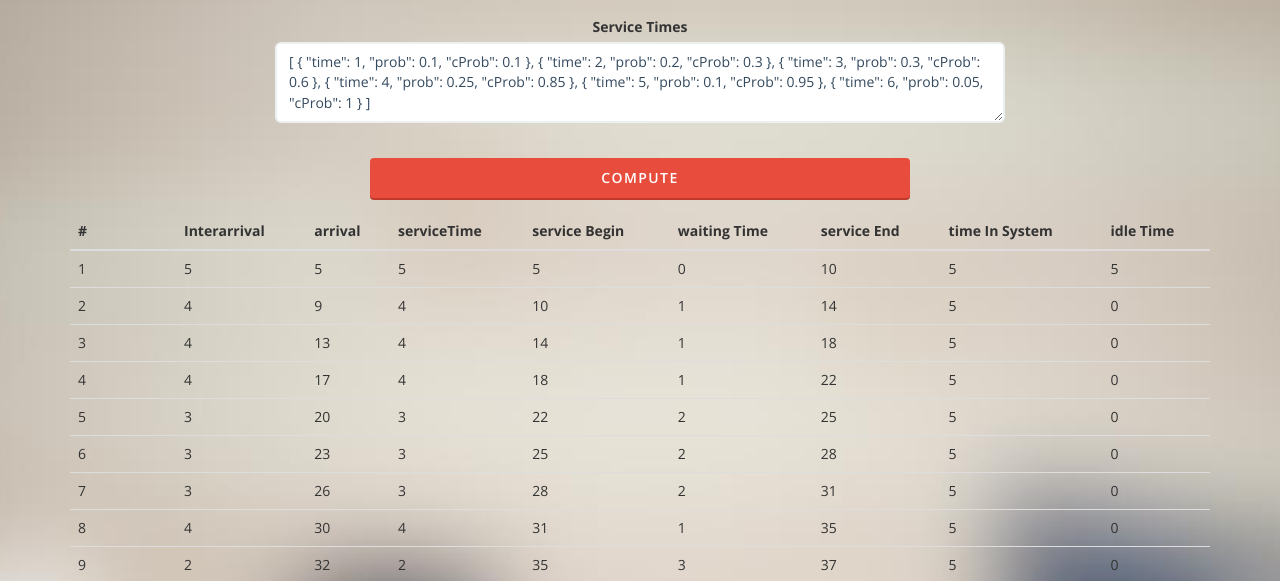
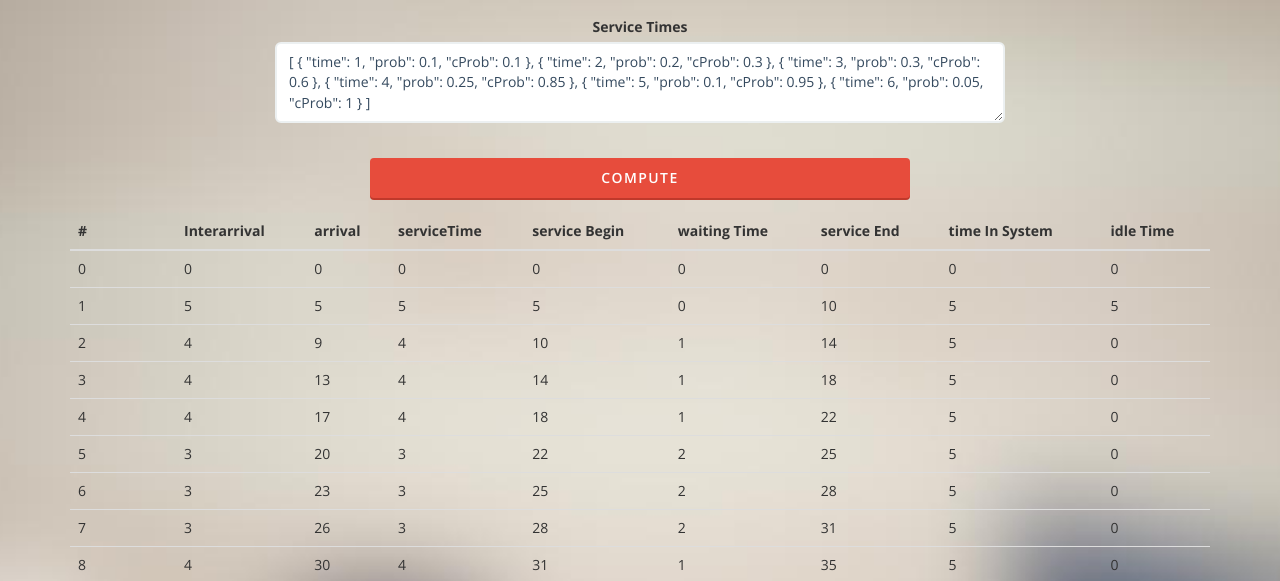
Before and after one commit to ahmedengu/SystemModelingSimulator, a plain HTML site: page index.html in a window 1280 px wide. Shown: the part 217-798 px from the top of the page. Drawn offline with nearby package versions, Linux system fonts and the light colour scheme; some packages are replaced by stand-ins of ours.

Commit message:
add index 0

```diff
--- a/index.html
+++ b/index.html
@@ -122,7 +122,7 @@
                     idleTime: iteration.idleTime / customers
                 });
 
-                $scope.iterations = iterations.splice(1);
+                $scope.iterations = iterations;
                 var summary = {
                     avg: iteration.waitingTime / customers,
                     wait: waitCustomers / customers,
```
